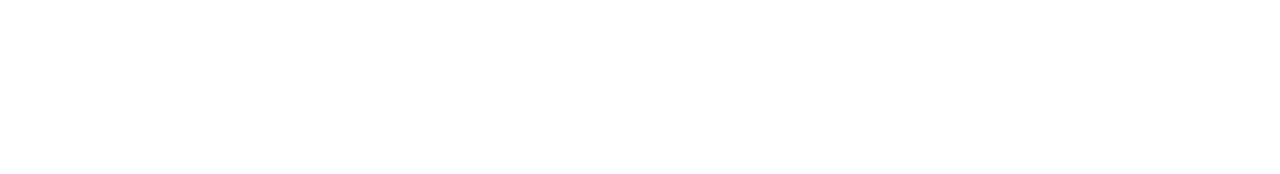
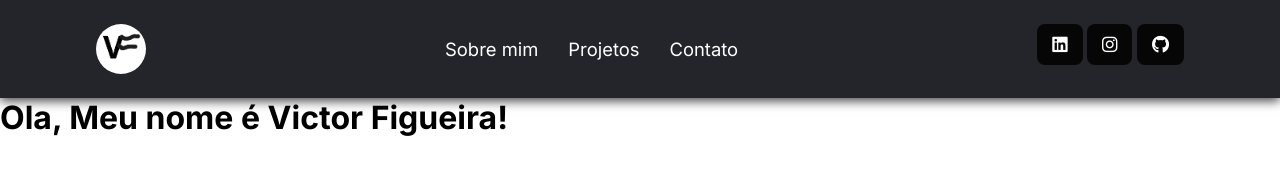
Before and after one commit to FIGU3IR4/pass, a plain HTML site: page index.html in a window 1280 px wide. Drawn offline with Linux system fonts and the light colour scheme.

Commit message:
portifolio

```diff
--- a/index.html
+++ b/index.html
@@ -1,12 +1,50 @@
 <!DOCTYPE html>
 <html lang="en">
-<head>
-    <meta charset="UTF-8">
-    <meta name="viewport" content="width=device-width, initial-scale=1.0">
+  <head>
+    <meta charset="UTF-8" />
+    <meta name="viewport" content="width=device-width, initial-scale=1.0" />
     <title>Document</title>
-    <link rel="stylesheet" href="style.css">
-</head>
-<body>
-
-</body>
+    <link rel="stylesheet" href="style.css" />
+    <link
+      rel="stylesheet"
+      href="https://cdnjs.cloudflare.com/ajax/libs/font-awesome/6.6.0/css/all.min.css"
+      integrity="sha512-Kc323vGBEqzTmouAECnVceyQqyqdsSiqLQISBL29aUW4U/M7pSPA/gEUZQqv1cwx4OnYxTxve5UMg5GT6L4JJg=="
+      crossorigin="anonymous"
+      referrerpolicy="no-referrer"
+    />
+  </head>
+  <body>
+    <header>
+      <nav class="nav-bar">
+        <div class="logo"><img src="logo portifolio.jpg" alt=""></div>
+        <div class="nav-list">
+          <ul>
+            <li class="nav-item"><a href="contato.html" class="nav-link" id="item1">Sobre mim</a></li>
+            <li class="nav-item"><a href="projetos.html" class="nav-link" id="item2">Projetos</a></li>
+            <li class="nav-item"><a href="contato.html" class="nav-link" id="item3">Contato</a></li>
+          </ul>
+        </div>
+        <div class="login-button">
+          <button>
+            <a href="https://www.linkedin.com/in/figu3ir4/"
+              ><i class="fa-brands fa-linkedin"></i
+            ></a>
+          </button>
+          <button>
+            <a href="https://www.instagram.com/figu3ir4/"
+              ><i class="fa-brands fa-instagram"></i
+            ></a>
+          </button>
+          <button>
+            <a href="https://github.com/FIGU3IR4"
+              ><i class="fa-brands fa-github"></i
+            ></a>
+          </button>
+        </div>
+      </nav>
+    </header>
+    <main>
+      <h1>Ola, Meu nome é Victor Figueira!</h1>
+    </main>
+  </body>
 </html>
--- a/style.css
+++ b/style.css
@@ -0,0 +1,73 @@
+@import url("https://fonts.googleapis.com/css2?family=Inter:ital,opsz,wght@0,14..32,100..900;1,14..32,100..900&display=swap");
+* {
+  padding: 0;
+  margin: 0;
+  font-family: "inter", sans-serif;
+}
+
+header {
+  background-color: #24252a;
+  box-shadow: 0px 3px 10px #464646;
+}
+
+.nav-bar {
+  display: flex;
+  justify-content: space-between;
+  padding: 1.5rem 6rem;
+}
+
+.logo img {
+  display: flex;
+  align-items: center;
+  border-radius: 50px;
+  width: 50px;
+}
+
+.nav-list {
+  display: flex;
+  align-items: center;
+}
+.nav-list ul {
+  display: flex;
+  justify-content: center;
+  list-style: none;
+}
+.nav-item {
+  margin: 0 15px;
+}
+.nav-link {
+  text-decoration: none;
+  font-size: 1.15rem;
+  color: #fff;
+  font-weight: 400;
+}
+
+.login-button button {
+  border: none;
+  background-color: #070606;
+  padding: 10px 15px;
+  border-radius: 8px;
+}
+
+.login-button button a {
+  text-decoration: none;
+  color: #fff;
+  font-weight: 500;
+  font-size: 1.1rem;
+}
+
+.nav-item #item1:hover {
+  color: #ec0000;
+
+  transition: 0.5s;
+}
+.nav-item #item2:hover {
+  color: #00f22c;
+
+  transition: 0.5s;
+}
+.nav-item #item3:hover {
+  color: hsl(64, 96%, 44%);
+
+  transition: 0.5s;
+}
```
Also changed, not shown: backpro.jpg (added), contato.html (added), logo portifolio.jpg (added), projetos.html (added), sobremim.html (added).
